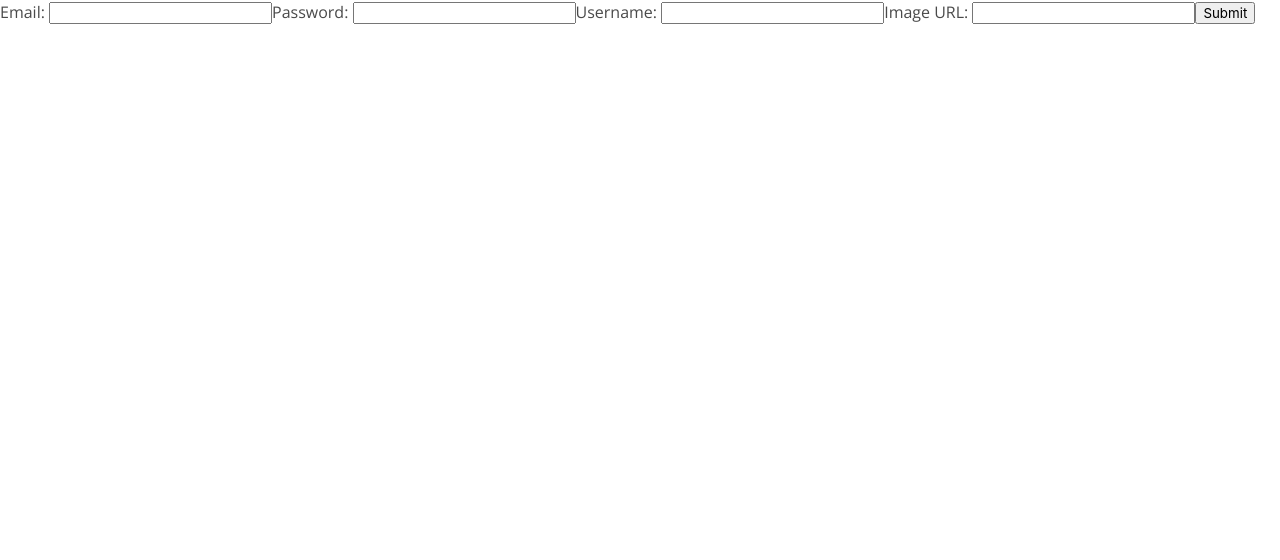
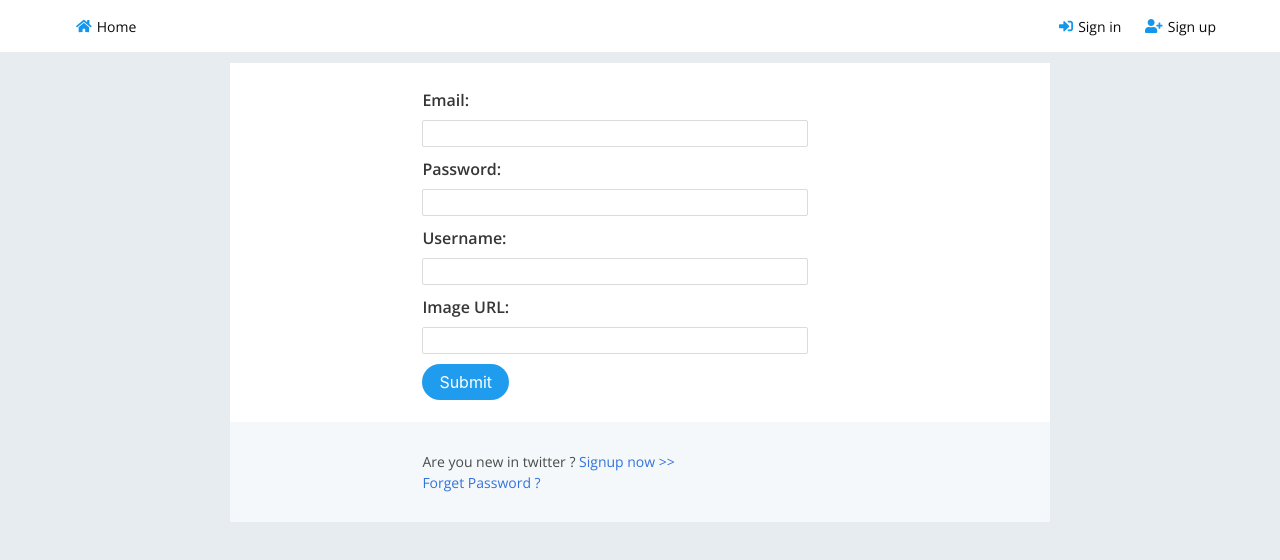
Before and after one commit to drifterz13/sample-tweet, a React app in the folder client/: page /signup in a window 1280 px wide. Built offline with nearby package versions, Linux system fonts and the light colour scheme.

Commit message:
Add style and dashboard component

```diff
--- a/client/package.json
+++ b/client/package.json
@@ -5,6 +5,7 @@
   "dependencies": {
     "axios": "^0.18.0",
     "jwt-decode": "^2.2.0",
+    "prop-types": "^15.6.2",
     "react": "^16.4.1",
     "react-dom": "^16.4.1",
     "react-redux": "^5.0.7",
--- /dev/null
+++ b/client/src/components/FormPage.css
@@ -0,0 +1,44 @@
+.form-page {
+  height: 100vh;
+  width: 100%;
+  padding-top: 10px;
+  background-color: #e6ecf0;
+}
+
+.form-wrapper {
+  display: flex;
+  flex-direction: column;
+  justify-content: space-between;
+  height: auto;
+  background-color: #fff;
+  margin: 0 18vw;
+  padding-top: 15px;
+}
+
+form .form-group {
+  display: flex;
+  flex-direction: column;
+  padding: 10px 50px 0 0;
+  margin: 0 15vw;
+}
+
+form .form-group input {
+  box-shadow: none;
+}
+
+form:first-child button {
+  margin: 10px 15vw;
+}
+
+.footer-wrapper {
+  display: flex;
+  flex-direction: column;
+  justify-content: center;
+  height: 100px;
+  background-color: #f5f8fa;
+}
+
+.footer-wrapper span {
+  margin: 0 15vw;
+  font-size: 14px;
+}
--- a/client/src/components/FormPage.js
+++ b/client/src/components/FormPage.js
@@ -1,6 +1,9 @@
 import React, { Fragment } from 'react'
+import PropTypes from 'prop-types'
+import { Link } from 'react-router-dom'
 import { connect } from 'react-redux'
 import { auth } from '../store/actions/auth'
+import './FormPage.css'
 
 class FormPage extends React.Component {
   state = {
@@ -13,17 +16,10 @@ class FormPage extends React.Component {
     errors: {}
   }
 
-  componentDidMount() {
-    console.log('props', this.props)
-  }
-
   handleSubmit = e => {
     e.preventDefault()
     this.props.auth(this.state.user, this.props.type)
-      .then(user => {
-        console.log('complete', user)
-        this.props.history.push('/')
-      })
+      .then(user => this.props.history.push('/dashboard'))
       .catch(err => {
         const { message } = this.props.error;
         this.setState({ ...this.state, errors: { ...this.state.errors, message } })
@@ -36,54 +32,110 @@ class FormPage extends React.Component {
   })
 
   render() {
+    const divError = {
+      padding: '5px',
+      textAlign: 'center',
+      fontSize: '14px'
+    }
+    const classNameInput = Object.keys(this.state.errors).length > 0 ?
+      'input is-small is-danger' : 'input is-small'
     const { username, password, email, profileImageUrl } = this.state.user
-    const { type } = this.props
+    const { errors } = this.state;
+
     return (
-      <form onSubmit={this.handleSubmit} >
-        <label htmlFor='email'>Email: </label>
+      <div className='form-page'>
+        <div className='form-wrapper'>
+          <form className='field' onSubmit={this.handleSubmit}>
+            <div className='form-group'>
+              {Object.keys(errors).length > 0 && (
+                <div
+                  style={divError}
+                  className='notification is-danger'>
+                  {errors.message}
+                </div>
+              )}
+
+              <label className='label' htmlFor='email'>Email: </label>
               <input
                 id='email'
+                className={classNameInput}
                 name='email'
                 value={email}
                 onChange={this.handleChange}
               />
-        <label htmlFor='password'>Password: </label>
+            </div>
+            <div className='form-group'>
+              <label className='label' htmlFor='password'>Password: </label>
               <input
                 id='password'
+                className={classNameInput}
                 name='password'
                 value={password}
                 onChange={this.handleChange}
               />
-        {type === 'signup' && (
+            </div>
+            {this.props.type === 'signup' && (
               <Fragment>
-            <label htmlFor='username'>Username: </label>
+                <div className='form-group'>
+                  <label className='label' htmlFor='username'>Username: </label>
                   <input
                     id='username'
+                    className={classNameInput}
                     name='username'
                     value={username}
                     onChange={this.handleChange}
                   />
-            <label htmlFor='profileImageUrl'>Image URL: </label>
+                </div>
+                <div className='form-group'>
+                  <label className='label' htmlFor='profileImageUrl'>Image URL: </label>
                   <input
                     id='profileImageUrl'
+                    className={classNameInput}
                     name='profileImageUrl'
                     value={profileImageUrl}
                     onChange={this.handleChange}
                   />
+                </div>
               </Fragment>
             )}
-        <button type='submit'>Submit</button>
+
+            <button type='submit' className="button is-info is-rounded">Submit</button>
           </form >
+
+          <section className='footer-wrapper'>
+            <span>
+              <p>Are you new in twitter ? <Link to='/signup'>Signup now >></Link></p>
+            </span>
+            <span>
+              <Link to='/'>Forget Password ?</Link>
+            </span>
+          </section>
+        </div>
+      </div>
     )
   }
 }
 
 function mapStateToProps(state) {
   return {
-    user: state.user,
+    users: state.user,
     error: state.error
   }
 }
 
+FormPage.propTypes = {
+  users: PropTypes.shape({
+    isAuthenticated: PropTypes.bool.isRequired,
+    info: PropTypes.object
+  }).isRequired,
+  error: PropTypes.shape({
+    message: PropTypes.string
+  }).isRequired,
+  auth: PropTypes.func.isRequired,
+  type: PropTypes.string.isRequired,
+  history: PropTypes.shape({
+    push: PropTypes.func.isRequired
+  }).isRequired
+}
 
 export default connect(mapStateToProps, { auth })(FormPage)
--- a/client/src/containers/Home.js
+++ b/client/src/components/Home.js
@@ -1,11 +1,9 @@
 import React, { Fragment } from 'react'
 import { Link } from 'react-router-dom'
-import Nav from './Nav'
 import './Home.css'
 
 const Home = () => (
   <Fragment>
-    <Nav />
     <div className='homepage'>
       <div className='left-side'>
         <span>
@@ -21,6 +19,7 @@ const Home = () => (
           Join conversation
         </span>
       </div>
+
       <div className='right-side'>
         <div className='twitter-login icon has-text-info'>
           <i className='fab fa-twitter fa-lg'></i>
--- a/client/src/containers/Nav.css
+++ b/client/src/components/Nav.css
@@ -6,5 +6,6 @@ nav {
 }
 
 a svg {
+  color: #1496ed;
   margin-right: 5px;
 }
--- /dev/null
+++ b/client/src/containers/DashBoard.js
@@ -0,0 +1,43 @@
+import React from 'react'
+import PropTypes from 'prop-types'
+import { connect } from 'react-redux'
+import { fetchMessage } from '../store/actions/message'
+
+class DashBoard extends React.Component {
+  constructor(props) {
+    super(props)
+
+    this.state = {
+      tweets: []
+    }
+
+  }
+
+  componentDidMount() {
+    const { info } = this.props.user
+    if (info && Object.keys(info).length > 0) {
+      this.props.fetchMessage(info.token).then(tweets => console.log('all tweets', this.props.messages))
+    }
+  }
+
+  render() {
+    return (
+      <h1>DashBoard Page.</h1>
+    )
+  }
+
+}
+
+function mapStateToProps(state) {
+  return {
+    messages: state.messages,
+    user: state.user
+  }
+}
+
+DashBoard.propTypes = {
+  fetchMessage: PropTypes.func.isRequired,
+  messages: PropTypes.array
+}
+
+export default connect(mapStateToProps, {fetchMessage})(DashBoard)
--- a/client/src/containers/Main.js
+++ b/client/src/containers/Main.js
@@ -1,17 +1,21 @@
-import React from 'react'
+import React, { Fragment } from 'react'
 import { Switch, Route, withRouter } from 'react-router-dom'
-import Home from './Home'
+import Home from '../components/Home'
+import Nav from '../components/Nav'
 import FormPage from '../components/FormPage'
+import DashBoard from './DashBoard'
 
 
 const Main = (props) => (
-  <div className='main'>
+  <Fragment>
+    <Nav />
     <Switch>
       <Route exact path='/' component={Home} />
       <Route exact path='/signup' render={() => <FormPage type='signup' {...props} />} />
       <Route exact path='/signin' render={() => <FormPage type='signin' {...props} />} />
+      <Route exact path='/dashboard' render={() => <DashBoard {...props} />} />
     </Switch>
-  </div>
+  </Fragment>
 )
 
 export default withRouter(Main)
--- a/client/src/services/api.js
+++ /dev/null
@@ -1,3 +0,0 @@
-import axios from 'axios'
-
-export const apiCall = (config) => axios(config).catch(err => Promise.reject(err.response.data.error))
--- a/client/src/store/actions/auth.js
+++ b/client/src/store/actions/auth.js
@@ -1,5 +1,5 @@
 import { LOGGED_IN } from '../../actionType'
-import { apiCall } from '../../services/api'
+import axios from 'axios'
 import { addError, removeError } from '../actions/error'
 
 const loggedIn = (user) => {
@@ -12,7 +12,7 @@ const loggedIn = (user) => {
 export const auth = (data, type) => {
   const config = { method: 'post', url: `/api/auth/${type}`, data }
   return dispatch => {
-    return apiCall(config).then(({data: user}) => {
+    return axios(config).then(({data: user}) => {
       dispatch(removeError())
       dispatch(loggedIn(user))
     }).catch(err => {
--- /dev/null
+++ b/client/src/store/actions/message.js
@@ -0,0 +1,17 @@
+import { GET_ALL_MESSAGES } from '../../actionType'
+import axios from 'axios'
+
+const getAllMessages = (messages) => {
+  return {
+    type: GET_ALL_MESSAGES,
+    messages
+  }
+}
+
+export const fetchMessage = token => dispatch => {
+  axios.defaults.headers.common['Authorization'] = `Bearer ${token}`
+  return axios.get('/api/messages').then(res => {
+    const messages = res.data.messages.map(data => ({...data}))
+    dispatch(getAllMessages(messages))
+  })
+}
--- a/client/src/store/reducers/auth.js
+++ b/client/src/store/reducers/auth.js
@@ -2,13 +2,13 @@ import { LOGGED_IN } from '../../actionType'
 
 const initialState = {
   isAuthenticated: false,
-  user: null
+  info: null
 }
 
 function user(state = initialState, action) {
   switch (action.type) {
     case LOGGED_IN :
-      return {...state, isAuthenticated: true, user: {...action.user}}
+      return {...state, isAuthenticated: true, info: {...action.user}}
     default :
       return state
   }
--- a/server/handlers/error.js
+++ b/server/handlers/error.js
@@ -1,4 +1,5 @@
 function errorHandler(err, req, res, next) {
+  console.log('error', err)
   return res.status(err.status || 404).json({
     error: {
       message: err.message || 'Ooops! Something went wrong!'
```
Also changed, not shown: server/handlers/auth.js (+7 -1 lines), client/src/components/Home.css (renamed from client/src/containers/Home.css), client/src/components/Nav.js (renamed from client/src/containers/Nav.js), 1 other file. Lines whose indentation alone changed are shown as unchanged.
